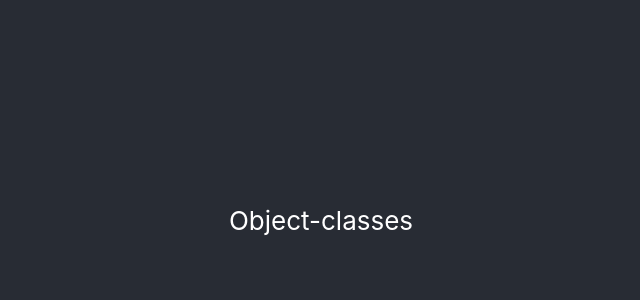
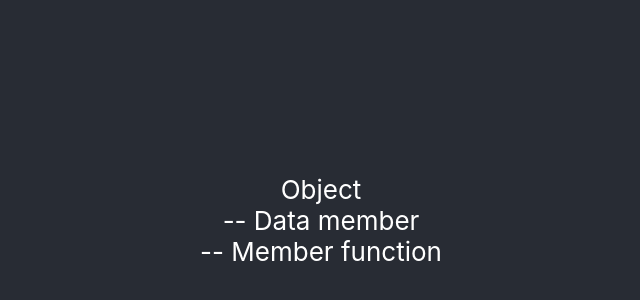
Before and after one commit to haseebulamin/React-Course-Project, a React (Create React App) app: page / in a window 1280 px wide. Shown: the part 180-480 px from the top of the page, without its empty margins (319-959 px from the left). Built offline with nearby package versions, Linux system fonts and the light colour scheme.

Commit message:
object comp

```diff
--- a/src/App.js
+++ b/src/App.js
@@ -1,10 +1,10 @@
 import './App.css';
-import ObjectClasses from './Components/JavaScript-refresh/Object-classes/Object-classes';
+import Object from './Components/JavaScript-refresh/Object-classes/Object';
 function App() {
   return (
     <div className="App">
       <header className="App-header">
-      <ObjectClasses/>
+      <Object/>
       </header>
     </div>
   );
--- a/src/Components/JavaScript-refresh/Object-classes/Object-classes.jsx
+++ b/src/Components/JavaScript-refresh/Object-classes/Object.jsx
@@ -1,6 +1,6 @@
 import React from 'react'
 
-export default function ObjectClasses() {
+export default function Object() {
     const student = {
         name: "Haseeb Ul Amin",
         age: 18,
@@ -10,13 +10,17 @@ export default function ObjectClasses() {
             console.log(this.role);
         }
     }
+
     console.log(student);
     console.log(student.name);
     console.log(student.age);
     student.greet("Hello React!");
+
   return (
     <div>
-        Object-classes
+        Object <br />
+        -- Data member <br />
+        -- Member function
     </div>
   )
 }
```
